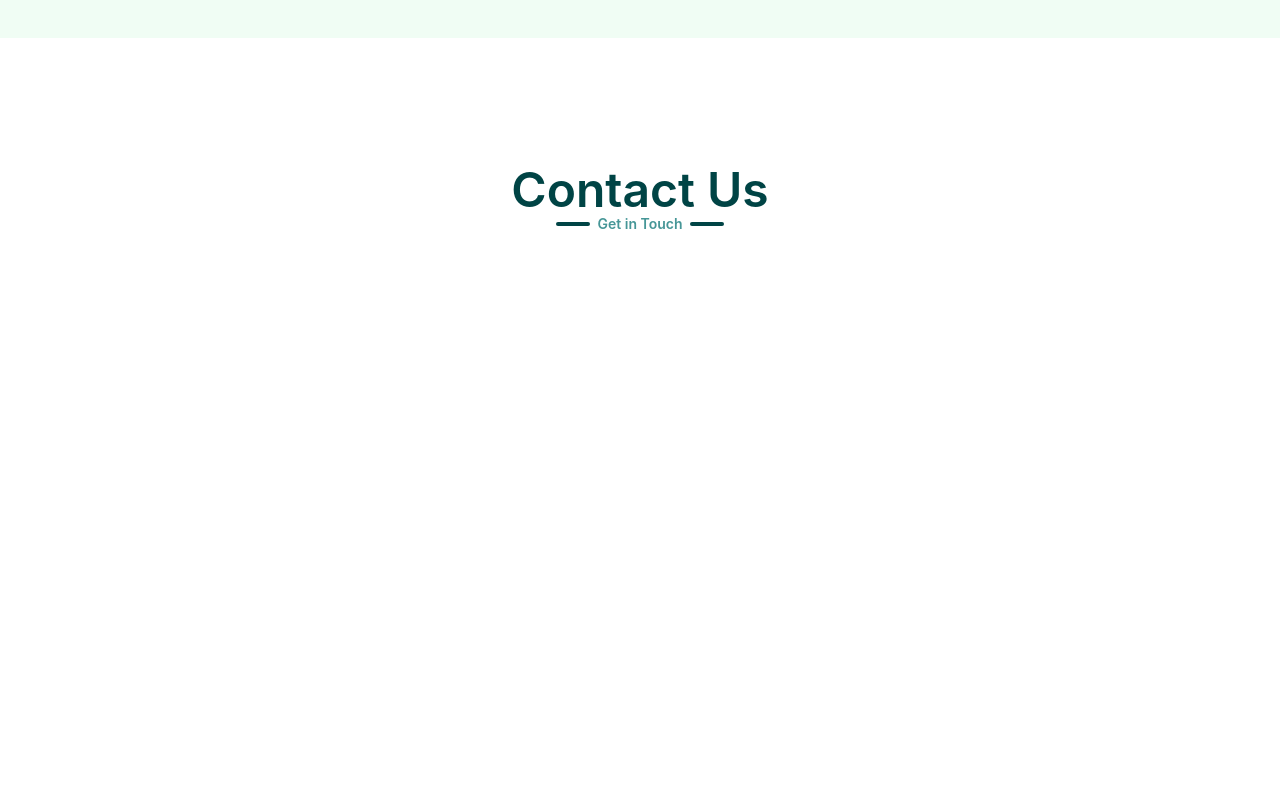
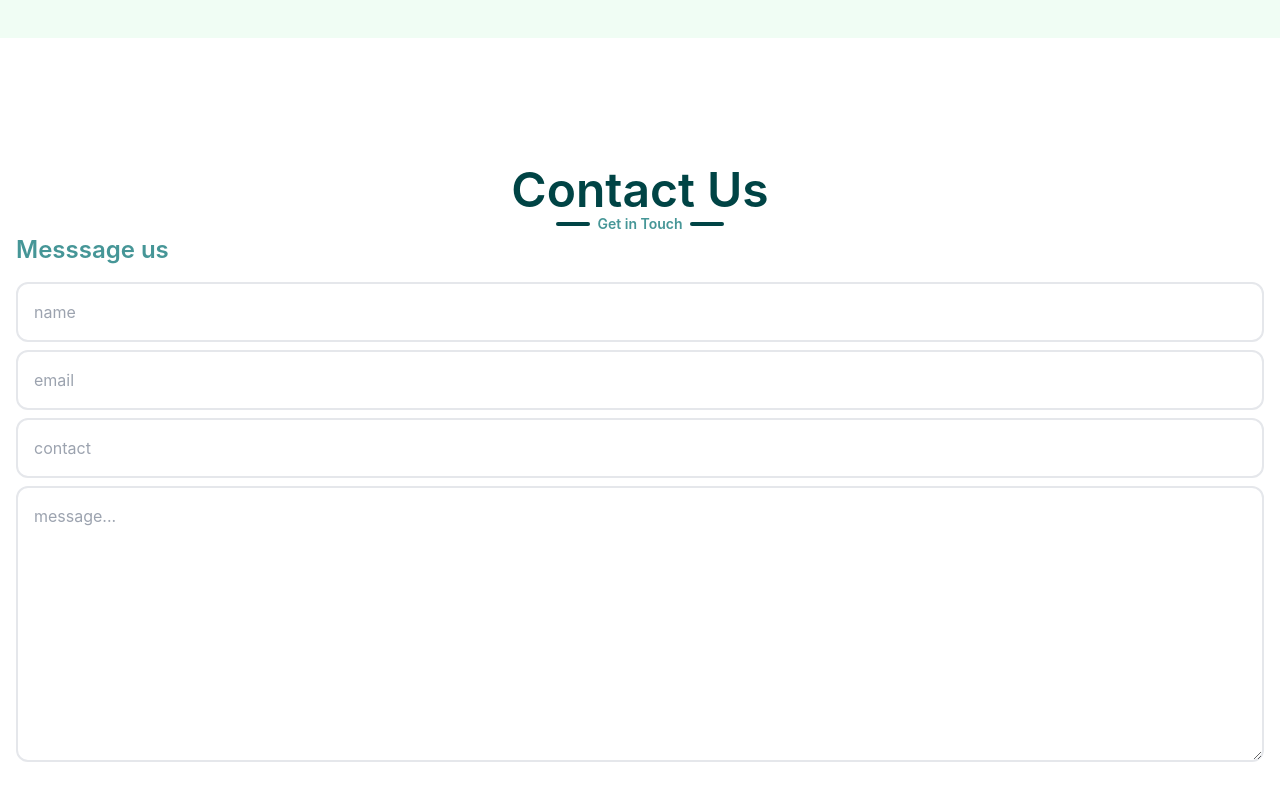
Before and after one commit to Bhushan8177/Website, a Next.js app: page / in a window 1280 px wide. Shown: the part 841-1641 px from the top of the page. Built offline with nearby package versions, Linux system fonts and the light colour scheme.

Commit message:
added contact form skeleton

```diff
--- a/components/Contact.jsx
+++ b/components/Contact.jsx
@@ -13,6 +13,16 @@ const Contact = () => {
         <div className="pl-8 m-2 rounded-full p-0.5 bg-[#004445]"></div>
 
     </div>
+    <div className="flex flex-col pl-4 pr-4">
+        <h1 className="font-semibold text-2xl text-[#469697]">Messsage us</h1>
+
+
+        <input type="text" placeholder='name' className='p-4 border-2 rounded-xl mb-2 mt-4' />
+        <input type="text" placeholder='email' className='p-4 border-2 rounded-xl mb-2 ' />
+
+        <input type="text" placeholder='contact' className='p-4 border-2 rounded-xl mb-2' />
+        <textarea name="message" placeholder='message...' cols="30" rows="10" className='p-4 border-2 rounded-xl'></textarea>
+    </div>
     </div>
     </>
   )
```
